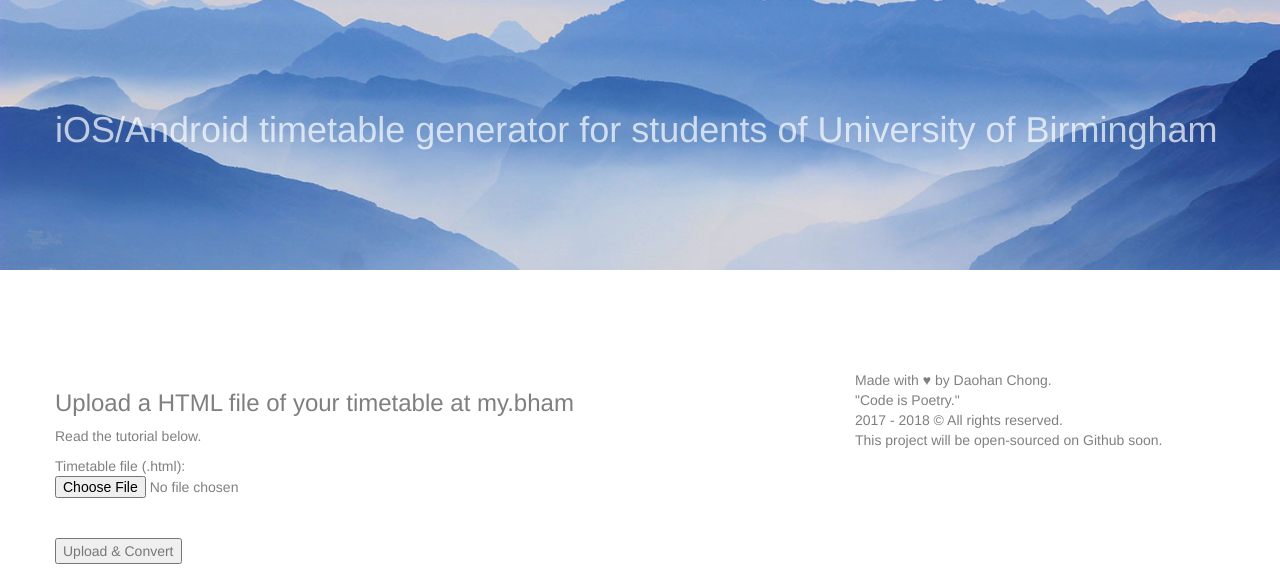
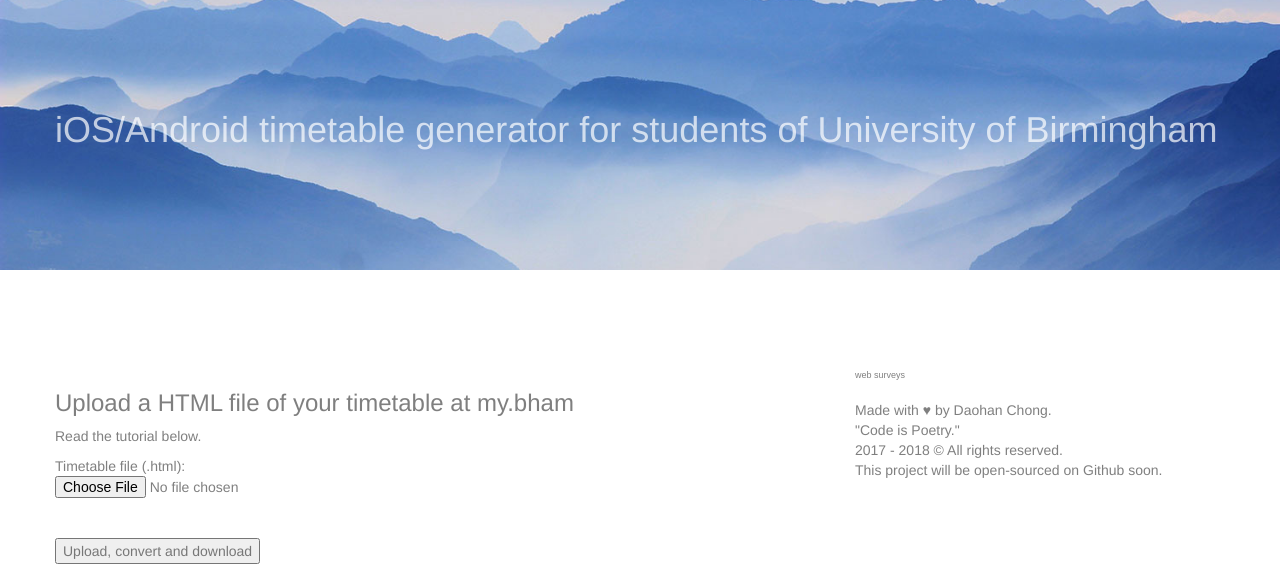
Before and after one commit to imWildCat/bham-timetable-converter, a plain HTML site: page static/index.html in a window 1280 px wide. Shown: the top 581 px of the page. Drawn offline with Linux system fonts and the light colour scheme.

Commit message:
Add coding for voting and statistics

```diff
--- a/static/index.html
+++ b/static/index.html
@@ -57,7 +57,7 @@
 							Timetable file (.html): <input type="file" name="filearg" />
 							<br />
 							<br />
-							<input type="submit" value="Upload & Convert" />
+							<input type="submit" value="Upload, convert and download" />
 						</form>
 
 
@@ -100,19 +100,18 @@
 					</div>
 					<div class="col-sm-4">
 
-						Made with ♥ by Daohan Chong.
+						<script type="text/javascript" src="http://www.easypolls.net/ext/scripts/emPoll.js?p=59cff454e4b0ede9e9391b98"></script>
+						<a class="OPP-powered-by" href="https://www.murvey.com" style="text-decoration:none;">
+							<div style="font: 9px arial; color: gray;">web surveys</div>
+						</a>
 
-						<br>
+						<br> Made with ♥ by Daohan Chong.
 
-						"Code is Poetry."
+						<br> "Code is Poetry."
 
-						<br>
+						<br> 2017 - 2018 © All rights reserved.
 
-						2017 - 2018 © All rights reserved.
-
-						<br>
-
-						This project will be open-sourced on Github soon.
+						<br> This project will be open-sourced on Github soon.
 
 						<br>
 					</div>
@@ -129,6 +128,17 @@
 	</div>
 	<!-- Main container END -->
 
+	<!-- Global Site Tag (gtag.js) - Google Analytics -->
+	<script async src="https://www.googletagmanager.com/gtag/js?id=UA-106195884-2"></script>
+	<script>
+		window.dataLayer = window.dataLayer || [];
+		function gtag() { dataLayer.push(arguments) };
+		gtag('js', new Date());
+
+		gtag('config', 'UA-106195884-2');
+
+	</script>
+
 
 </body>
 
```
